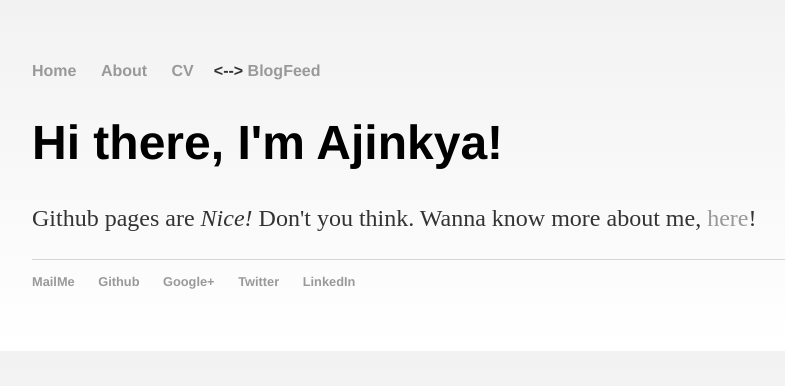
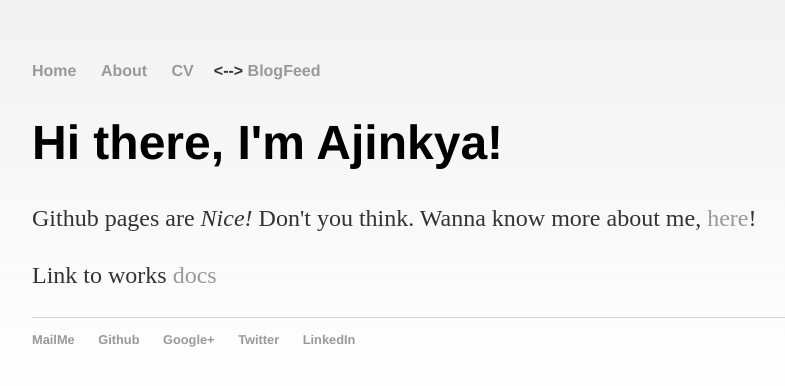
Before and after one commit to ajinkyagorad/ajinkyagorad.github.io, a Jekyll site: the page built from index.html, in a window 1280 px wide. Shown: the top 386 px of the page, without its empty margins (160-945 px from the left). Built offline with Jekyll 4.4.1, drawn with Linux system fonts in a browser that asks for light colours.

Commit message:
Update index.html

```diff
--- a/index.html
+++ b/index.html
@@ -5,4 +5,6 @@ title: Homepage
 <div class="blurb">
 	<h1>Hi there, I'm Ajinkya!</h1>
 	<p>Github pages are <em>Nice!</em> Don't you think. Wanna know more about me, <a href="/about">here</a>!</p>
+
+	<p> Link to works <a href = 'https://docs.google.com/document/d/e/2PACX-1vQymOYkxuVv5hCc2paIRfkKJ2ztMfDwe1SKS0s4DVnT3TArEVv3m6S1DaS8sixMKO5OCEfUqQ3vSq6N/pub'> docs</a></p>
 </div><!-- /.blurb -->
```
